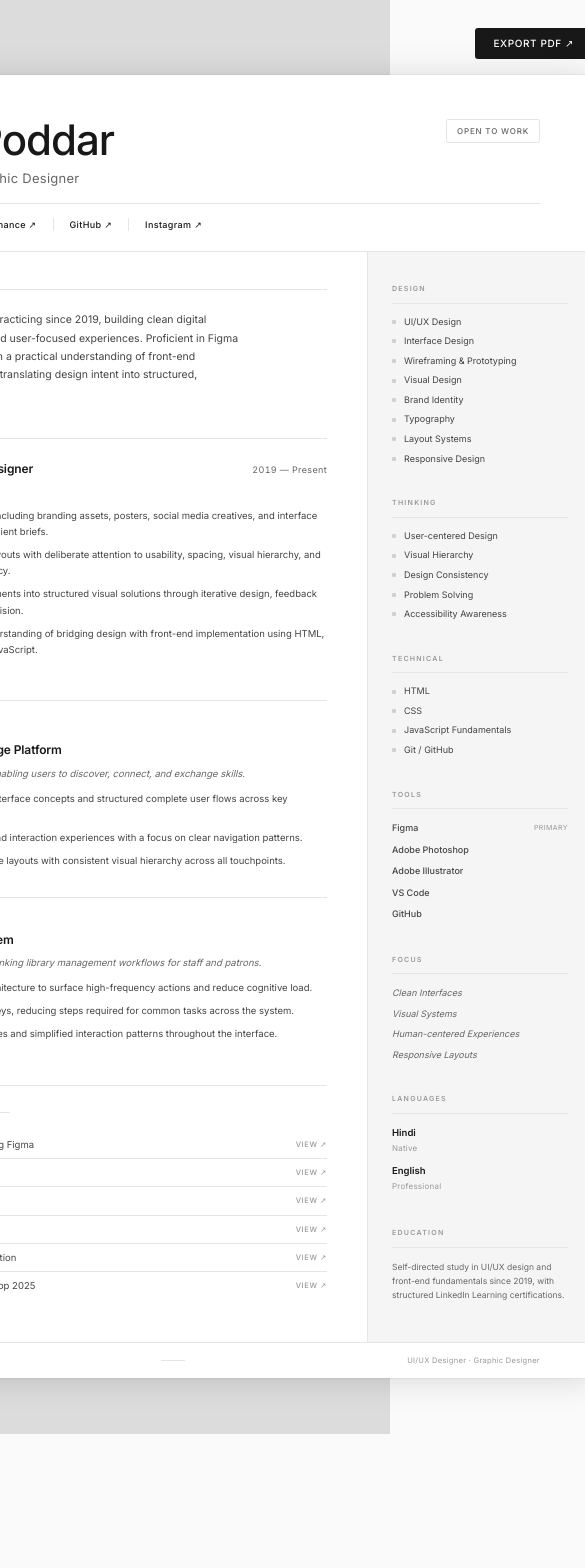
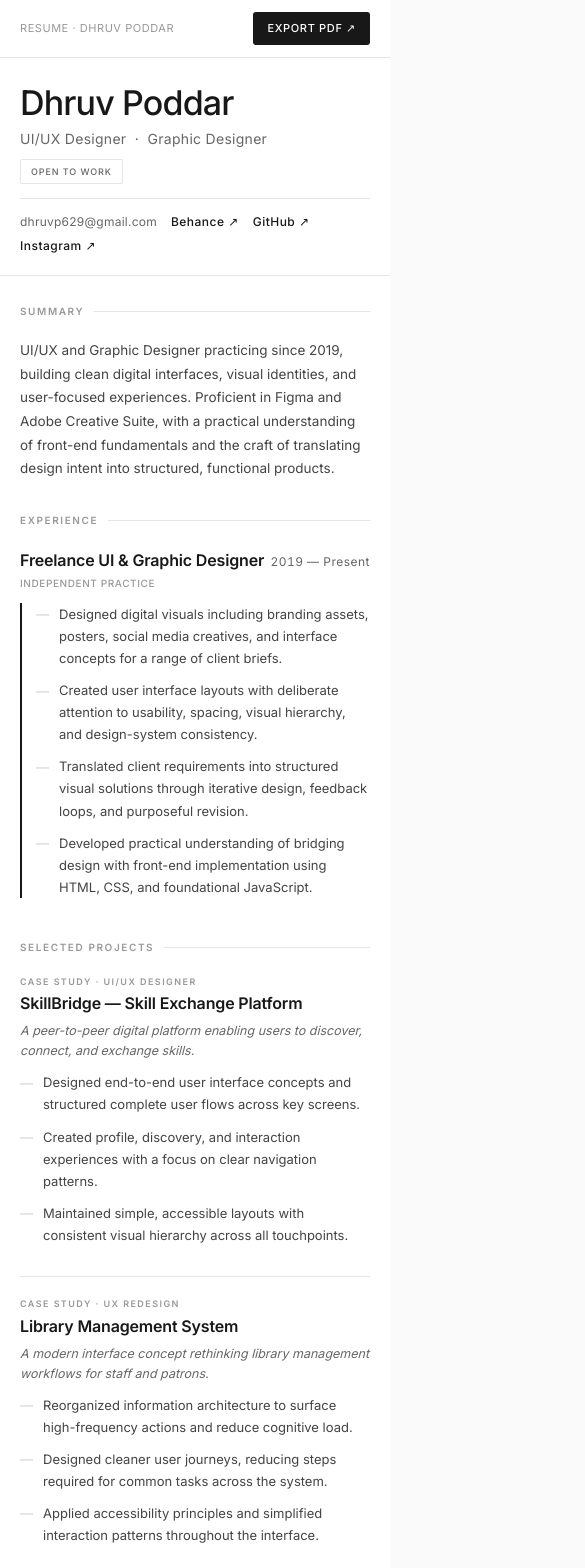
Before and after one commit to Shin7806/Portfolio, a React (Vite) app: page / in a window 390 px wide. Shown: the top 1568 px of the page, 585 px wide, since content can reach past the window. Before the commit the page ends 1434 px from the top, so only its background shows below. Built offline with nearby package versions, Linux system fonts and the light colour scheme.

Commit message:
Update App.tsx

```diff
--- a/src/app/App.tsx
+++ b/src/app/App.tsx
@@ -1,3 +1,5 @@
+import { useState, useEffect, createContext, useContext } from "react";
+
 const C = {
   white: "#FFFFFF",
   bg: "#FAFAFA",
@@ -12,6 +14,9 @@ const C = {
 };
 
 const FONT = "'Inter', 'Helvetica Neue', Helvetica, Arial, sans-serif";
+
+// ─── Responsive Context ───────────────────────────────────────────────────────
+const RCtx = createContext(false);
 
 // ─── Data ────────────────────────────────────────────────────────────────────
 
@@ -61,15 +66,11 @@ const focus = [
 // ─── Sub-components ───────────────────────────────────────────────────────────
 
 function SectionTitle({ children }: { children: React.ReactNode }) {
+  const m = useContext(RCtx);
   return (
-    <div style={{
-      display: "flex",
-      alignItems: "center",
-      gap: 10,
-      marginBottom: 16,
-    }}>
+    <div style={{ display: "flex", alignItems: "center", gap: 10, marginBottom: m ? 20 : 16 }}>
       <span style={{
-        fontSize: 7.5,
+        fontSize: m ? 10 : 7.5,
         fontWeight: 600,
         letterSpacing: "0.16em",
         textTransform: "uppercase" as const,
@@ -83,15 +84,16 @@ function SectionTitle({ children }: { children: React.ReactNode }) {
 }
 
 function SidebarTitle({ children }: { children: React.ReactNode }) {
+  const m = useContext(RCtx);
   return (
     <div style={{
-      fontSize: 7,
+      fontSize: m ? 10 : 7,
       fontWeight: 600,
       letterSpacing: "0.18em",
       textTransform: "uppercase" as const,
       color: C.light,
-      marginBottom: 12,
-      paddingBottom: 8,
+      marginBottom: m ? 14 : 12,
+      paddingBottom: m ? 10 : 8,
       borderBottom: `1px solid ${C.divider}`,
     }}>
       {children}
@@ -100,19 +102,21 @@ function SidebarTitle({ children }: { children: React.ReactNode }) {
 }
 
 function Bullet({ text }: { text: string }) {
+  const m = useContext(RCtx);
   return (
-    <div style={{ display: "flex", gap: 10, marginBottom: 7 }}>
-      <span style={{ color: C.rule, fontSize: 9, marginTop: 1.5, flexShrink: 0, lineHeight: 1.6 }}>—</span>
-      <span style={{ fontSize: 9.5, color: C.mid, lineHeight: 1.7 }}>{text}</span>
+    <div style={{ display: "flex", gap: 10, marginBottom: m ? 10 : 7 }}>
+      <span style={{ color: C.rule, fontSize: m ? 13 : 9, marginTop: 1.5, flexShrink: 0, lineHeight: 1.6 }}>—</span>
+      <span style={{ fontSize: m ? 13 : 9.5, color: C.mid, lineHeight: 1.7 }}>{text}</span>
     </div>
   );
 }
 
 function SkillRow({ label }: { label: string }) {
+  const m = useContext(RCtx);
   return (
-    <div style={{ display: "flex", alignItems: "center", gap: 8, marginBottom: 7 }}>
-      <div style={{ width: 4, height: 4, borderRadius: 1, background: C.rule, flexShrink: 0 }} />
-      <span style={{ fontSize: 9, color: C.mid, lineHeight: 1.4 }}>{label}</span>
+    <div style={{ display: "flex", alignItems: "center", gap: 8, marginBottom: m ? 10 : 7 }}>
+      <div style={{ width: m ? 5 : 4, height: m ? 5 : 4, borderRadius: 1, background: C.rule, flexShrink: 0 }} />
+      <span style={{ fontSize: m ? 12 : 9, color: C.mid, lineHeight: 1.4 }}>{label}</span>
     </div>
   );
 }
@@ -120,16 +124,29 @@ function SkillRow({ label }: { label: string }) {
 // ─── Main ─────────────────────────────────────────────────────────────────────
 
 export default function App() {
+  const [windowWidth, setWindowWidth] = useState(
+    typeof window !== "undefined" ? window.innerWidth : 1200
+  );
+
+  useEffect(() => {
+    const handleResize = () => setWindowWidth(window.innerWidth);
+    window.addEventListener("resize", handleResize);
+    return () => window.removeEventListener("resize", handleResize);
+  }, []);
+
+  const m = windowWidth < 860;
+
   return (
+    <RCtx.Provider value={m}>
       <div style={{
         minHeight: "100vh",
-      background: "#DCDCDC",
+        background: m ? C.white : "#DCDCDC",
         fontFamily: FONT,
         display: "flex",
         flexDirection: "column",
         alignItems: "center",
-      paddingTop: 28,
-      paddingBottom: 56,
+        paddingTop: m ? 0 : 28,
+        paddingBottom: m ? 0 : 56,
       }}>
 
         {/* ── Toolbar ── */}
@@ -137,59 +154,72 @@ export default function App() {
           display: "flex",
           alignItems: "center",
           justifyContent: "space-between",
-        width: 794,
-        marginBottom: 16,
+          width: m ? "100%" : 794,
+          marginBottom: m ? 0 : 16,
+          padding: m ? "12px 20px" : 0,
+          borderBottom: m ? `1px solid ${C.divider}` : "none",
+          background: m ? C.white : "transparent",
+          boxSizing: "border-box",
         }}>
-        <span style={{ fontSize: 10, color: "#999", letterSpacing: "0.05em", textTransform: "uppercase" }}>
+          <span style={{
+            fontSize: m ? 11 : 10,
+            color: "#999",
+            letterSpacing: "0.05em",
+            textTransform: "uppercase" as const,
+          }}>
             Resume · Dhruv Poddar
           </span>
-        <div style={{ display: "flex", gap: 8 }}>
-          <button onClick={() => window.print()} style={{
+          <button
+            onClick={() => window.print()}
+            style={{
               fontFamily: FONT,
-            fontSize: 10,
+              fontSize: m ? 11 : 10,
               fontWeight: 500,
               letterSpacing: "0.06em",
-            textTransform: "uppercase",
+              textTransform: "uppercase" as const,
               color: C.white,
               background: C.text,
               border: "none",
               borderRadius: 3,
-            padding: "8px 18px",
+              padding: m ? "8px 14px" : "8px 18px",
               cursor: "pointer",
-          }}>
+            }}
+          >
             Export PDF ↗
           </button>
         </div>
-      </div>
 
         {/* ── Resume Sheet ── */}
-      <div id="resume" style={{
-        width: 794,
-        minHeight: 1123,
+        <div
+          id="resume"
+          style={{
+            width: m ? "100%" : 794,
+            minHeight: m ? "auto" : 1123,
             background: C.white,
-        boxShadow: "0 2px 32px rgba(0,0,0,0.14), 0 0 0 1px rgba(0,0,0,0.04)",
+            boxShadow: m ? "none" : "0 2px 32px rgba(0,0,0,0.14), 0 0 0 1px rgba(0,0,0,0.04)",
             display: "flex",
             flexDirection: "column",
             boxSizing: "border-box",
             overflow: "hidden",
-      }}>
+          }}
+        >
 
           {/* ════ HEADER ════ */}
-        <div style={{
-          padding: "44px 52px 0",
-          background: C.white,
-        }}>
+          <div style={{ padding: m ? "28px 20px 0" : "44px 52px 0", background: C.white }}>
+
             {/* Name row */}
             <div style={{
               display: "flex",
-            alignItems: "flex-end",
+              flexDirection: m ? "column" : "row",
+              alignItems: m ? "flex-start" : "flex-end",
               justifyContent: "space-between",
+              gap: m ? 10 : 0,
               marginBottom: 14,
             }}>
               <div>
                 <h1 style={{
                   margin: 0,
-                fontSize: 42,
+                  fontSize: m ? 34 : 42,
                   fontWeight: 500,
                   letterSpacing: "-0.025em",
                   color: C.text,
@@ -199,7 +229,7 @@ export default function App() {
                 </h1>
                 <p style={{
                   margin: "8px 0 0",
-                fontSize: 13,
+                  fontSize: m ? 14 : 13,
                   fontWeight: 400,
                   color: C.muted,
                   letterSpacing: "0.02em",
@@ -210,10 +240,10 @@ export default function App() {
 
               {/* Availability badge */}
               <div style={{
-              fontSize: 8,
+                fontSize: m ? 9 : 8,
                 fontWeight: 500,
                 letterSpacing: "0.1em",
-              textTransform: "uppercase",
+                textTransform: "uppercase" as const,
                 color: C.muted,
                 border: `1px solid ${C.divider}`,
                 borderRadius: 2,
@@ -227,20 +257,25 @@ export default function App() {
             {/* Contact bar */}
             <div style={{
               display: "flex",
+              flexWrap: m ? "wrap" as const : "nowrap" as const,
               alignItems: "center",
-            gap: 0,
+              rowGap: m ? 6 : 0,
+              columnGap: m ? 14 : 0,
               paddingTop: 14,
               paddingBottom: 20,
               borderTop: `1px solid ${C.divider}`,
             }}>
-            <a href="mailto:dhruvp629@gmail.com" style={{
-              fontSize: 9,
+              <a
+                href="mailto:dhruvp629@gmail.com"
+                style={{
+                  fontSize: m ? 12 : 9,
                   color: C.muted,
                   textDecoration: "none",
                   letterSpacing: "0.02em",
-              paddingRight: 16,
-              borderRight: `1px solid ${C.divider}`,
-            }}>
+                  paddingRight: m ? 0 : 16,
+                  borderRight: m ? "none" : `1px solid ${C.divider}`,
+                }}
+              >
                 dhruvp629@gmail.com
               </a>
               {links.map((l, i) => (
@@ -250,14 +285,14 @@ export default function App() {
                   target="_blank"
                   rel="noopener noreferrer"
                   style={{
-                  fontSize: 9,
+                    fontSize: m ? 12 : 9,
                     color: C.text,
                     textDecoration: "none",
                     fontWeight: 500,
                     letterSpacing: "0.04em",
-                  paddingLeft: 16,
-                  paddingRight: i < links.length - 1 ? 16 : 0,
-                  borderRight: i < links.length - 1 ? `1px solid ${C.divider}` : "none",
+                    paddingLeft: m ? 0 : 16,
+                    paddingRight: m ? 0 : (i < links.length - 1 ? 16 : 0),
+                    borderRight: m ? "none" : (i < links.length - 1 ? `1px solid ${C.divider}` : "none"),
                   }}
                 >
                   {l.label} ↗
@@ -266,32 +301,32 @@ export default function App() {
             </div>
           </div>
 
-        {/* ════ BODY: Two-column ════ */}
+          {/* ════ BODY: Two-column on desktop, single column on mobile ════ */}
           <div style={{
             display: "grid",
-          gridTemplateColumns: "1fr 224px",
+            gridTemplateColumns: m ? "1fr" : "1fr 224px",
             flex: 1,
             borderTop: `1px solid ${C.divider}`,
           }}>
 
             {/* ── LEFT COLUMN ── */}
             <div style={{
-            padding: "32px 40px 40px 52px",
-            borderRight: `1px solid ${C.divider}`,
+              padding: m ? "28px 20px 36px" : "32px 40px 40px 52px",
+              borderRight: m ? "none" : `1px solid ${C.divider}`,
               display: "flex",
               flexDirection: "column",
-            gap: 30,
+              gap: m ? 32 : 30,
             }}>
 
               {/* SUMMARY */}
               <section>
                 <SectionTitle>Summary</SectionTitle>
                 <p style={{
-                fontSize: 10.5,
+                  fontSize: m ? 13.5 : 10.5,
                   color: C.mid,
                   lineHeight: 1.75,
                   margin: 0,
-                maxWidth: 390,
+                  maxWidth: m ? "none" : 390,
                 }}>
                   UI/UX and Graphic Designer practicing since 2019, building clean digital interfaces,
                   visual identities, and user-focused experiences. Proficient in Figma and Adobe Creative Suite,
@@ -304,15 +339,16 @@ export default function App() {
               <section>
                 <SectionTitle>Experience</SectionTitle>
                 <div>
-                {/* Role header */}
                   <div style={{
                     display: "flex",
                     alignItems: "baseline",
                     justifyContent: "space-between",
+                    flexWrap: m ? "wrap" as const : "nowrap" as const,
+                    gap: m ? 4 : 0,
                     marginBottom: 4,
                   }}>
                     <span style={{
-                    fontSize: 12,
+                      fontSize: m ? 16 : 12,
                       fontWeight: 600,
                       color: C.text,
                       letterSpacing: "-0.01em",
@@ -320,7 +356,7 @@ export default function App() {
                       Freelance UI &amp; Graphic Designer
                     </span>
                     <span style={{
-                    fontSize: 9,
+                      fontSize: m ? 12 : 9,
                       color: C.muted,
                       letterSpacing: "0.04em",
                       fontVariantNumeric: "tabular-nums",
@@ -328,22 +364,17 @@ export default function App() {
                       2019 — Present
                     </span>
                   </div>
-                {/* Sub-label */}
                   <p style={{
-                  fontSize: 9,
+                    fontSize: m ? 10 : 9,
                     color: C.light,
                     letterSpacing: "0.06em",
-                  textTransform: "uppercase",
+                    textTransform: "uppercase" as const,
                     margin: "0 0 12px",
                     fontWeight: 500,
                   }}>
                     Independent Practice
                   </p>
-                {/* Left-border block */}
-                <div style={{
-                  borderLeft: `2px solid ${C.text}`,
-                  paddingLeft: 14,
-                }}>
+                  <div style={{ borderLeft: `2px solid ${C.text}`, paddingLeft: 14 }}>
                     <Bullet text="Designed digital visuals including branding assets, posters, social media creatives, and interface concepts for a range of client briefs." />
                     <Bullet text="Created user interface layouts with deliberate attention to usability, spacing, visual hierarchy, and design-system consistency." />
                     <Bullet text="Translated client requirements into structured visual solutions through iterative design, feedback loops, and purposeful revision." />
@@ -357,26 +388,22 @@ export default function App() {
                 <SectionTitle>Selected Projects</SectionTitle>
 
                 {/* Project 1 */}
-              <div style={{
-                marginBottom: 20,
-                paddingBottom: 20,
-                borderBottom: `1px solid ${C.divider}`,
-              }}>
+                <div style={{ marginBottom: 20, paddingBottom: 20, borderBottom: `1px solid ${C.divider}` }}>
                   <div style={{ display: "flex", alignItems: "flex-start", justifyContent: "space-between", marginBottom: 5 }}>
                     <div>
                       <span style={{
                         display: "block",
-                      fontSize: 7,
+                        fontSize: m ? 9 : 7,
                         fontWeight: 600,
                         letterSpacing: "0.16em",
-                      textTransform: "uppercase",
+                        textTransform: "uppercase" as const,
                         color: C.light,
                         marginBottom: 3,
                       }}>
                         Case Study · UI/UX Designer
                       </span>
                       <span style={{
-                      fontSize: 12,
+                        fontSize: m ? 16 : 12,
                         fontWeight: 600,
                         color: C.text,
                         letterSpacing: "-0.01em",
@@ -386,7 +413,7 @@ export default function App() {
                     </div>
                   </div>
                   <p style={{
-                  fontSize: 9.5,
+                    fontSize: m ? 12.5 : 9.5,
                     color: C.muted,
                     margin: "6px 0 10px",
                     lineHeight: 1.6,
@@ -403,17 +430,17 @@ export default function App() {
                 <div>
                   <span style={{
                     display: "block",
-                  fontSize: 7,
+                    fontSize: m ? 9 : 7,
                     fontWeight: 600,
                     letterSpacing: "0.16em",
-                  textTransform: "uppercase",
+                    textTransform: "uppercase" as const,
                     color: C.light,
                     marginBottom: 3,
                   }}>
                     Case Study · UX Redesign
                   </span>
                   <span style={{
-                  fontSize: 12,
+                    fontSize: m ? 16 : 12,
                     fontWeight: 600,
                     color: C.text,
                     letterSpacing: "-0.01em",
@@ -423,7 +450,7 @@ export default function App() {
                     Library Management System
                   </span>
                   <p style={{
-                  fontSize: 9.5,
+                    fontSize: m ? 12.5 : 9.5,
                     color: C.muted,
                     margin: "0 0 10px",
                     lineHeight: 1.6,
@@ -440,17 +467,12 @@ export default function App() {
               {/* CERTIFICATIONS */}
               <section>
                 <SectionTitle>Certifications</SectionTitle>
-              <div style={{
-                display: "flex",
-                alignItems: "center",
-                gap: 6,
-                marginBottom: 12,
-              }}>
+                <div style={{ display: "flex", alignItems: "center", gap: 6, marginBottom: 12 }}>
                   <span style={{
-                  fontSize: 8,
+                    fontSize: m ? 10 : 8,
                     fontWeight: 600,
                     letterSpacing: "0.1em",
-                  textTransform: "uppercase",
+                    textTransform: "uppercase" as const,
                     color: C.light,
                   }}>
                     LinkedIn Learning
@@ -459,14 +481,18 @@ export default function App() {
                 </div>
                 <div style={{ display: "flex", flexDirection: "column", gap: 0 }}>
                   {certs.map((cert, i) => (
-                  <div key={cert.name} style={{
+                    <div
+                      key={cert.name}
+                      style={{
                         display: "flex",
                         alignItems: "center",
                         justifyContent: "space-between",
-                    padding: "7px 0",
+                        padding: m ? "10px 0" : "7px 0",
                         borderBottom: i < certs.length - 1 ? `1px solid ${C.divider}` : "none",
-                  }}>
-                    <span style={{ fontSize: 9.5, color: C.mid, lineHeight: 1.4 }}>
+                        gap: 12,
+                      }}
+                    >
+                      <span style={{ fontSize: m ? 12.5 : 9.5, color: C.mid, lineHeight: 1.4 }}>
                         {cert.name}
                       </span>
                       <a
@@ -474,13 +500,12 @@ export default function App() {
                         target="_blank"
                         rel="noopener noreferrer"
                         style={{
-                        fontSize: 7.5,
+                          fontSize: m ? 10 : 7.5,
                           color: C.light,
                           textDecoration: "none",
                           letterSpacing: "0.08em",
-                        textTransform: "uppercase",
+                          textTransform: "uppercase" as const,
                           flexShrink: 0,
-                        marginLeft: 14,
                           fontWeight: 500,
                         }}
                       >
@@ -495,10 +520,11 @@ export default function App() {
             {/* ── RIGHT COLUMN (Sidebar) ── */}
             <div style={{
               background: C.sidebar,
-            padding: "32px 24px 40px",
+              padding: m ? "28px 20px 40px" : "32px 24px 40px",
               display: "flex",
               flexDirection: "column",
-            gap: 26,
+              gap: m ? 28 : 26,
+              borderTop: m ? `1px solid ${C.divider}` : "none",
             }}>
 
               {/* DESIGN SKILLS */}
@@ -523,21 +549,24 @@ export default function App() {
               <section>
                 <SidebarTitle>Tools</SidebarTitle>
                 {tools.map((t) => (
-                <div key={t.name} style={{
+                  <div
+                    key={t.name}
+                    style={{
                       display: "flex",
                       alignItems: "center",
                       justifyContent: "space-between",
-                  marginBottom: 8,
-                }}>
-                  <span style={{ fontSize: 9, color: C.mid, fontWeight: 500 }}>
+                      marginBottom: m ? 10 : 8,
+                    }}
+                  >
+                    <span style={{ fontSize: m ? 12 : 9, color: C.mid, fontWeight: 500 }}>
                       {t.name}
                     </span>
                     {t.note && (
                       <span style={{
-                      fontSize: 7,
+                        fontSize: m ? 9 : 7,
                         color: C.light,
                         letterSpacing: "0.06em",
-                      textTransform: "uppercase",
+                        textTransform: "uppercase" as const,
                       }}>
                         {t.note}
                       </span>
@@ -551,11 +580,11 @@ export default function App() {
                 <SidebarTitle>Focus</SidebarTitle>
                 {focus.map((f) => (
                   <div key={f} style={{
-                  fontSize: 9,
+                    fontSize: m ? 12 : 9,
                     color: C.muted,
                     fontStyle: "italic",
                     lineHeight: 1.5,
-                  marginBottom: 7,
+                    marginBottom: m ? 9 : 7,
                   }}>
                     {f}
                   </div>
@@ -569,18 +598,18 @@ export default function App() {
                   { lang: "Hindi", level: "Native" },
                   { lang: "English", level: "Professional" },
                 ].map(({ lang, level }) => (
-                <div key={lang} style={{ marginBottom: 10 }}>
-                  <div style={{ fontSize: 9.5, fontWeight: 600, color: C.text }}>{lang}</div>
-                  <div style={{ fontSize: 8, color: C.light, marginTop: 2, letterSpacing: "0.03em" }}>{level}</div>
+                  <div key={lang} style={{ marginBottom: m ? 14 : 10 }}>
+                    <div style={{ fontSize: m ? 13 : 9.5, fontWeight: 600, color: C.text }}>{lang}</div>
+                    <div style={{ fontSize: m ? 10 : 8, color: C.light, marginTop: 2, letterSpacing: "0.03em" }}>{level}</div>
                   </div>
                 ))}
               </section>
 
               {/* EDUCATION */}
-            <section style={{ marginTop: "auto" }}>
+              <section style={{ marginTop: m ? 0 : "auto" }}>
                 <SidebarTitle>Education</SidebarTitle>
                 <p style={{
-                fontSize: 8.5,
+                  fontSize: m ? 12 : 8.5,
                   color: C.muted,
                   lineHeight: 1.65,
                   margin: 0,
@@ -594,20 +623,21 @@ export default function App() {
 
           {/* ════ FOOTER ════ */}
           <div style={{
-          padding: "12px 52px",
+            padding: m ? "12px 20px" : "12px 52px",
             borderTop: `1px solid ${C.divider}`,
             display: "flex",
             justifyContent: "space-between",
             alignItems: "center",
             background: C.white,
           }}>
-          <span style={{ fontSize: 7.5, color: C.light, letterSpacing: "0.04em" }}>
+            <span style={{ fontSize: m ? 10 : 7.5, color: C.light, letterSpacing: "0.04em" }}>
               dhruvp629@gmail.com
             </span>
             <div style={{ width: 24, height: 1, background: C.divider }} />
-          <span style={{ fontSize: 7.5, color: C.light, letterSpacing: "0.04em" }}>
+            <span style={{ fontSize: m ? 10 : 7.5, color: C.light, letterSpacing: "0.04em" }}>
               UI/UX Designer · Graphic Designer
             </span>
+          </div>
         </div>
       </div>
 
@@ -626,6 +656,6 @@ export default function App() {
           @page { size: A4; margin: 0; }
         }
       `}</style>
-    </div>
+    </RCtx.Provider>
   );
 }
```
Lines whose indentation alone changed are shown as unchanged.
